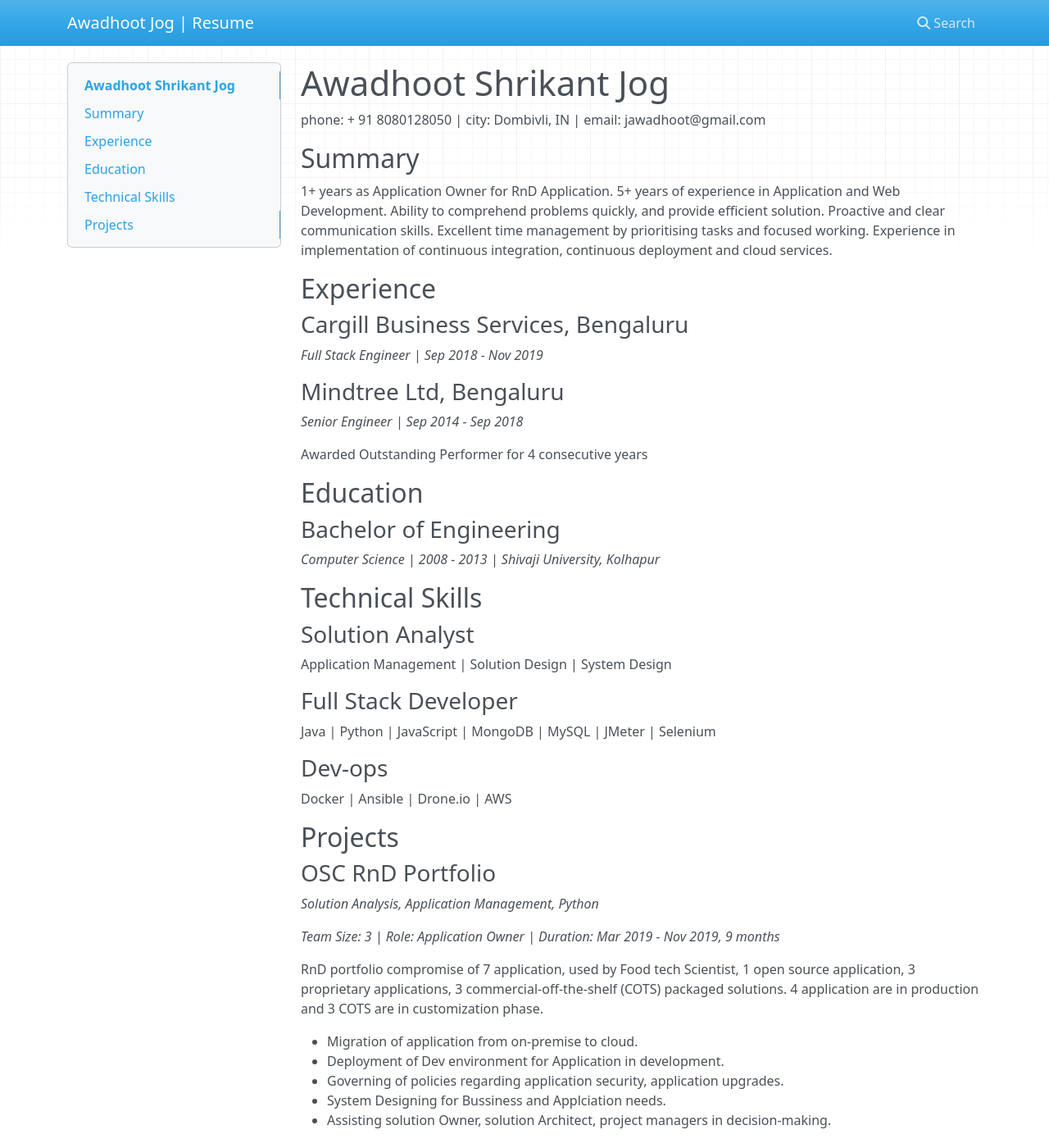
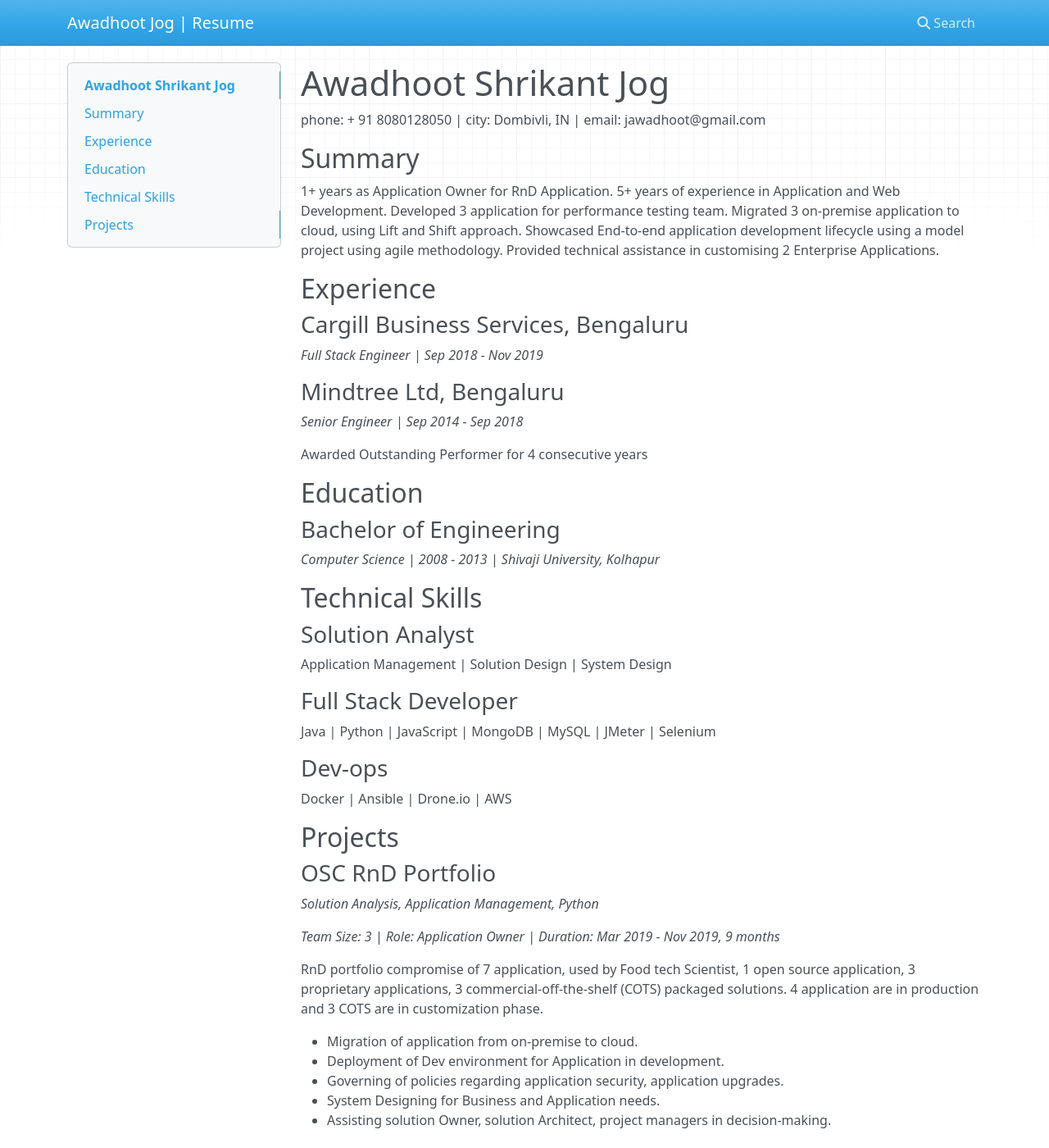
Before and after one commit to jawadhoot/resume, an MkDocs documentation site: the page built from docs/index.md, in a window 1280 px wide and 1400 px high. Shown: the whole window at 82% size. Built offline with MkDocs 1.6.1, drawn with Linux system fonts in a browser that asks for light colours; nearby versions of some CDN libraries; some of the changed text lies outside the part shown.

Commit message:
update summary

```diff
--- a/docs/index.md
+++ b/docs/index.md
@@ -6,10 +6,10 @@ phone: + 91 8080128050 | city: Dombivli, IN | email: jawadhoot@gmail.com
 
 1+ years as Application Owner for RnD Application.
 5+ years of experience in Application and Web Development.
-Ability to comprehend problems quickly, and provide efficient solution.
-Proactive and clear communication skills.
-Excellent time management by prioritising tasks and focused working.
-Experience in implementation of continuous integration, continuous deployment and cloud services.
+Developed 3 application for performance testing team.
+Migrated 3 on-premise application to cloud, using Lift and Shift approach.
+Showcased End-to-end application development lifecycle using a model project using agile methodology.
+Provided technical assistance in customising 2 Enterprise Applications.
 
 ## Experience
 
@@ -56,12 +56,12 @@ RnD portfolio compromise of 7 application, used by Food tech Scientist, 1 open s
 - Migration of application from on-premise to cloud.
 - Deployment of Dev environment for Application in development.
 - Governing of policies regarding application security, application upgrades.
-- System Designing for Bussiness and Applciation needs.
+- System Designing for Business and Application needs.
 - Assisting solution Owner, solution Architect, project managers in decision-making.
 
 ### CI/CD Pipeline
 
-*GitHub enterprise, drone.io, Agile, AWS*
+*GitHub enterprise, drone.io, Agile*
 
 *Team Size: 4 | Role: - Full Stack Engineer | Duration: Sep 2018 - Feb 2019, 6 months*
 
@@ -111,6 +111,7 @@ Tool for analysing performance of mobile app, using metrics associated with CPU,
 
 - Conduct POC for adb protocol for Android and libimobiledevice for iOS
 - Develop Web UI for running, monitoring, and analysing tests
+- Create REST API backend to sever test, results, and report
 
 ### End User Experience Testing
 
```
Also changed, not shown: other parts of docs/index.md (+3 -3 lines).
